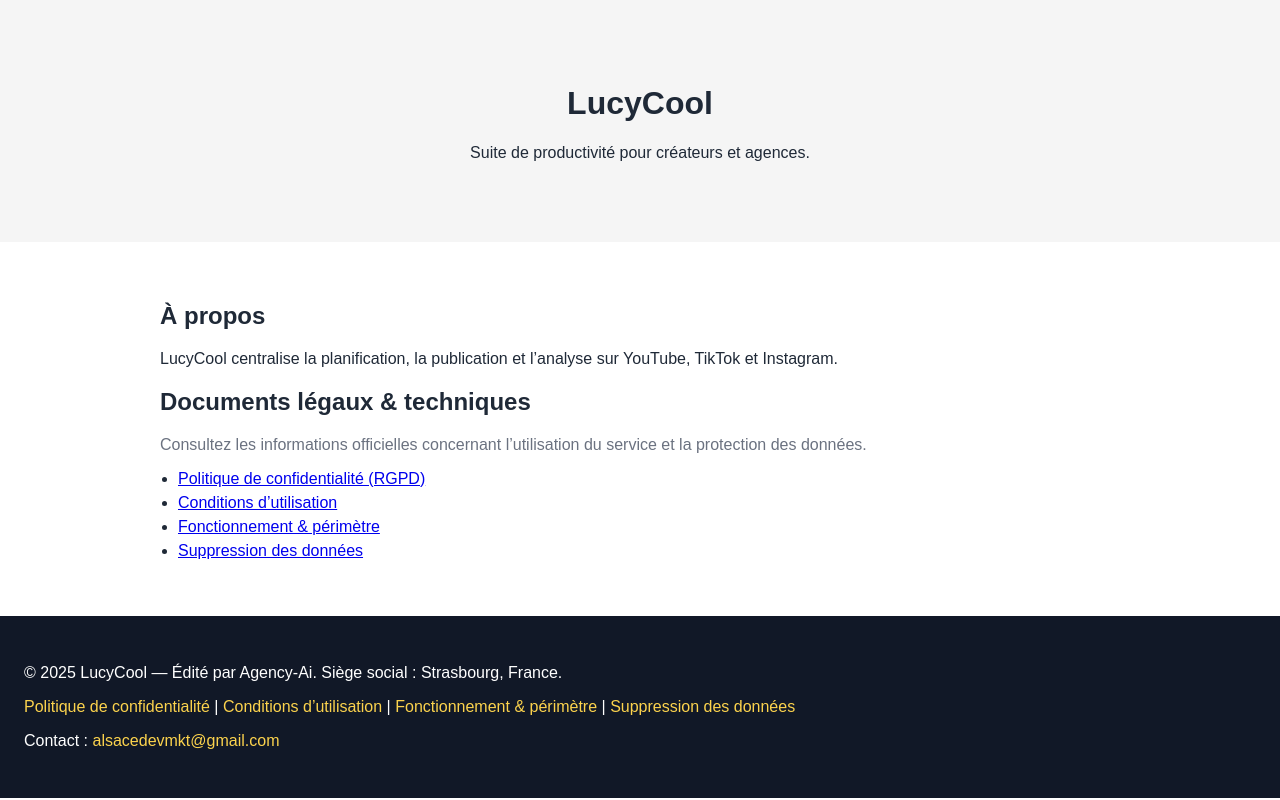
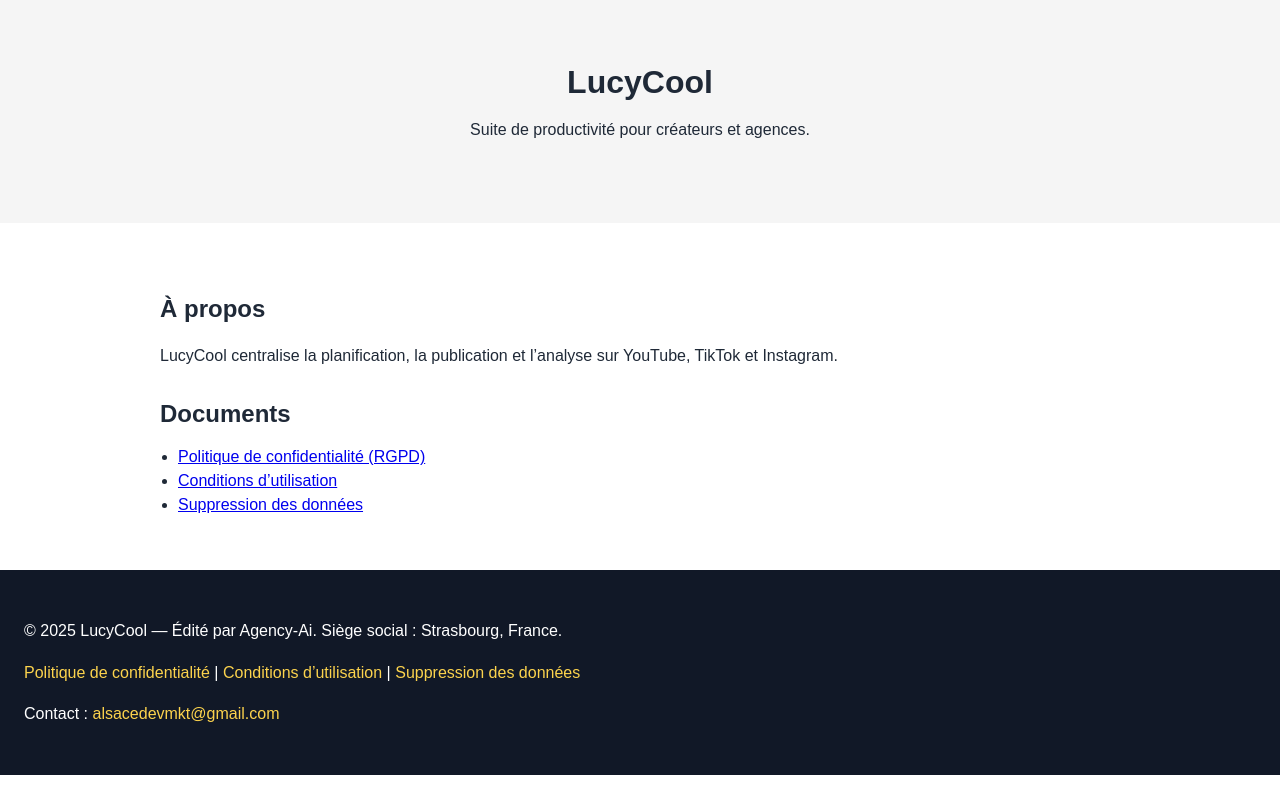
Before and after one commit to Agency-AI-FR/LucyCool, a plain HTML site: page index.html in a window 1280 px wide. Drawn offline with Linux system fonts and the light colour scheme.

Commit message:
Update index.html

```diff
--- a/index.html
+++ b/index.html
@@ -6,13 +6,16 @@
   <title>LucyCool</title>
   <style>
     body { font-family: Arial, sans-serif; margin: 0; color: #1f2937; }
-    header { padding: 64px; background: #f5f5f5; text-align: center; }
+    header { padding: 64px 24px; background: #f5f5f5; text-align: center; }
     main { padding: 40px 24px; max-width: 960px; margin: 0 auto; }
-    footer { background: #111827; color: white; padding: 32px 24px; }
-    footer a { color: #fcd34d; text-decoration: none; }
+    h1 { margin: 0 0 8px; }
+    h2 { margin-top: 32px; }
+    p { line-height: 1.6; }
     ul.links { padding-left: 18px; }
     ul.links li { margin: 6px 0; }
-    .muted { color:#6b7280; }
+    footer { background: #111827; color: #fff; padding: 32px 24px; }
+    footer a { color: #fcd34d; text-decoration: none; }
+    footer a:hover { text-decoration: underline; }
   </style>
 </head>
 <body>
@@ -25,23 +28,20 @@
     <h2>À propos</h2>
     <p>LucyCool centralise la planification, la publication et l’analyse sur YouTube, TikTok et Instagram.</p>
 
-    <h2 id="docs">Documents légaux & techniques</h2>
-    <p class="muted">Consultez les informations officielles concernant l’utilisation du service et la protection des données.</p>
+    <h2 id="docs">Documents</h2>
     <ul class="links" aria-labelledby="docs">
-      <li><a href="./docs/politique-confidentialite.html">Politique de confidentialité (RGPD)</a></li>
-      <li><a href="./docs/conditions-utilisation.html">Conditions d’utilisation</a></li>
-      <li><a href="./docs/fonctionnement-perimetre.html">Fonctionnement & périmètre</a></li>
-      <li><a href="./suppression-donnees.html">Suppression des données</a></li>
+      <li><a href="./confidentialites.html">Politique de confidentialité (RGPD)</a></li>
+      <li><a href="./conditions.html">Conditions d’utilisation</a></li>
+      <li><a href="./suppression.html">Suppression des données</a></li>
     </ul>
   </main>
 
   <footer>
     <p>© 2025 LucyCool — Édité par Agency-Ai. Siège social : Strasbourg, France.</p>
     <p>
-      <a href="./docs/politique-confidentialite.html">Politique de confidentialité</a> |
-      <a href="./docs/conditions-utilisation.html">Conditions d’utilisation</a> |
-      <a href="./docs/fonctionnement-perimetre.html">Fonctionnement & périmètre</a> |
-      <a href="./suppression-donnees.html">Suppression des données</a>
+      <a href="./confidentialites.html">Politique de confidentialité</a> |
+      <a href="./conditions.html">Conditions d’utilisation</a> |
+      <a href="./suppression.html">Suppression des données</a>
     </p>
     <p>Contact : <a href="mailto:alsacedevmkt@gmail.com">alsacedevmkt@gmail.com</a></p>
   </footer>
```
